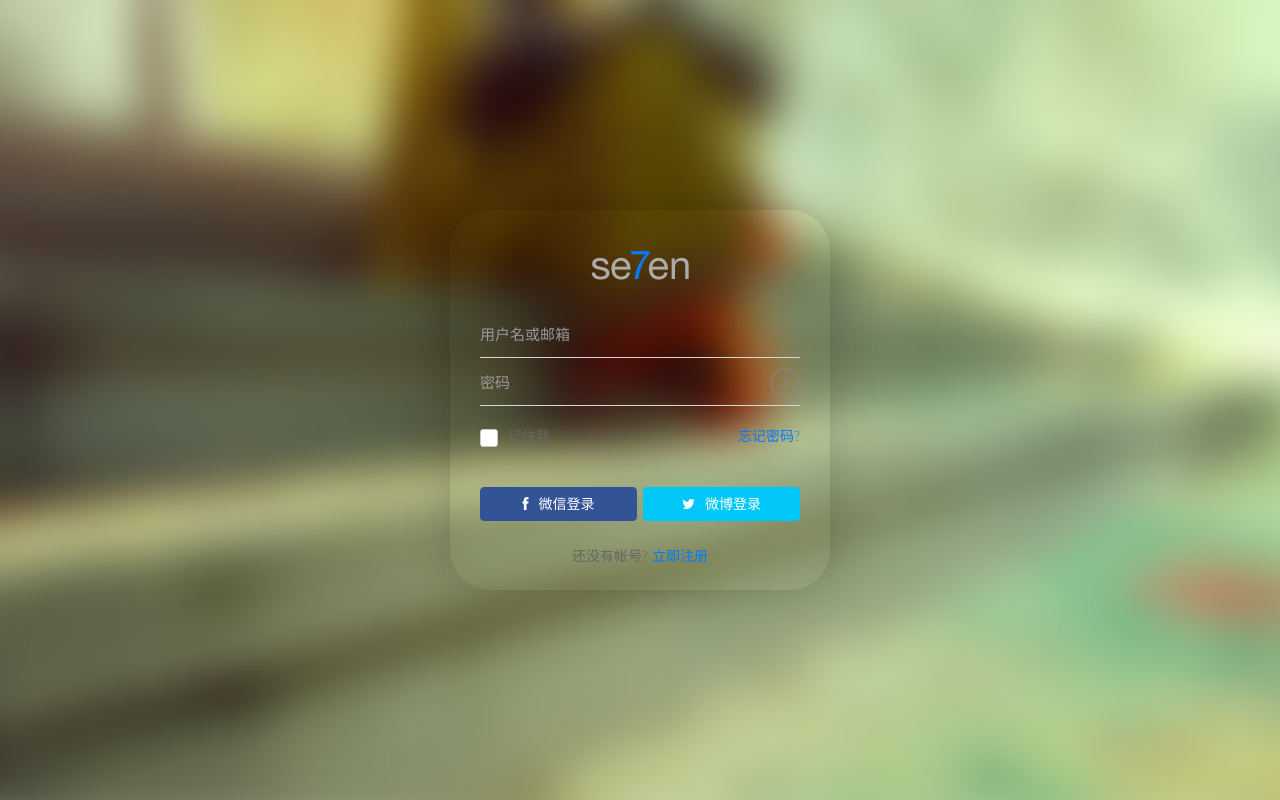
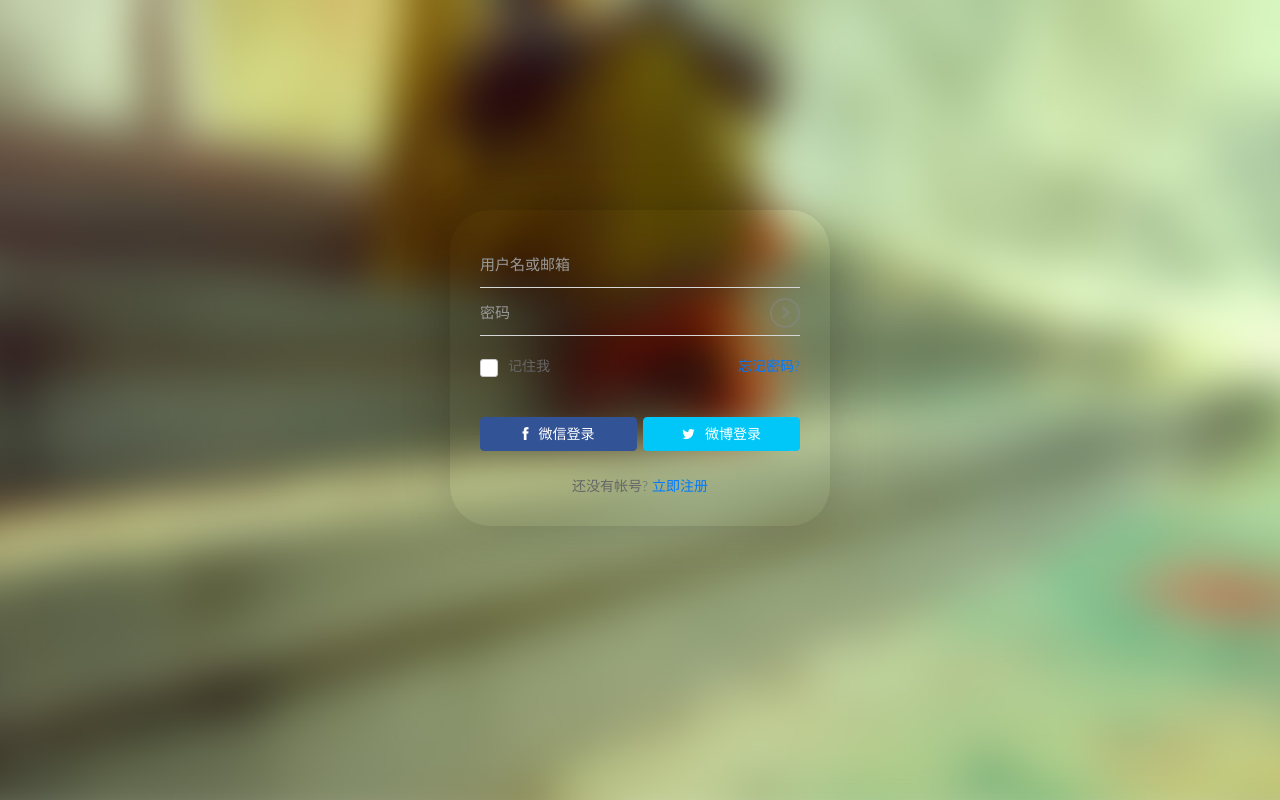
Before and after one commit to pengqiuyuan/Material-design-LoginAndSignup, a plain HTML site: page login1.html in a window 1280 px wide. Drawn offline with Linux system fonts and the light colour scheme.

Commit message:
无logo、高度调整

```diff
--- a/login1.html
+++ b/login1.html
@@ -25,7 +25,7 @@
     <!-- Login Screen -->
     <div class="login-wrapper">
       <div class="login-container">
-        <a href="#"><img width="100" height="30" src="images/logo-login%402x.png" /></a>
+        <a href="#"></a>
         <form action="#">
           <div class="form-group">
             <input class="form-control" placeholder="用户名或邮箱" type="text">
--- a/stylesheets/style.css
+++ b/stylesheets/style.css
@@ -140,7 +140,6 @@ body.login1 {
     padding: 30px;
     margin-bottom: 15px;
     width: 380px;
-    height: 380px;
     text-align: center;
     position: absolute;
     top: 50%;
```
